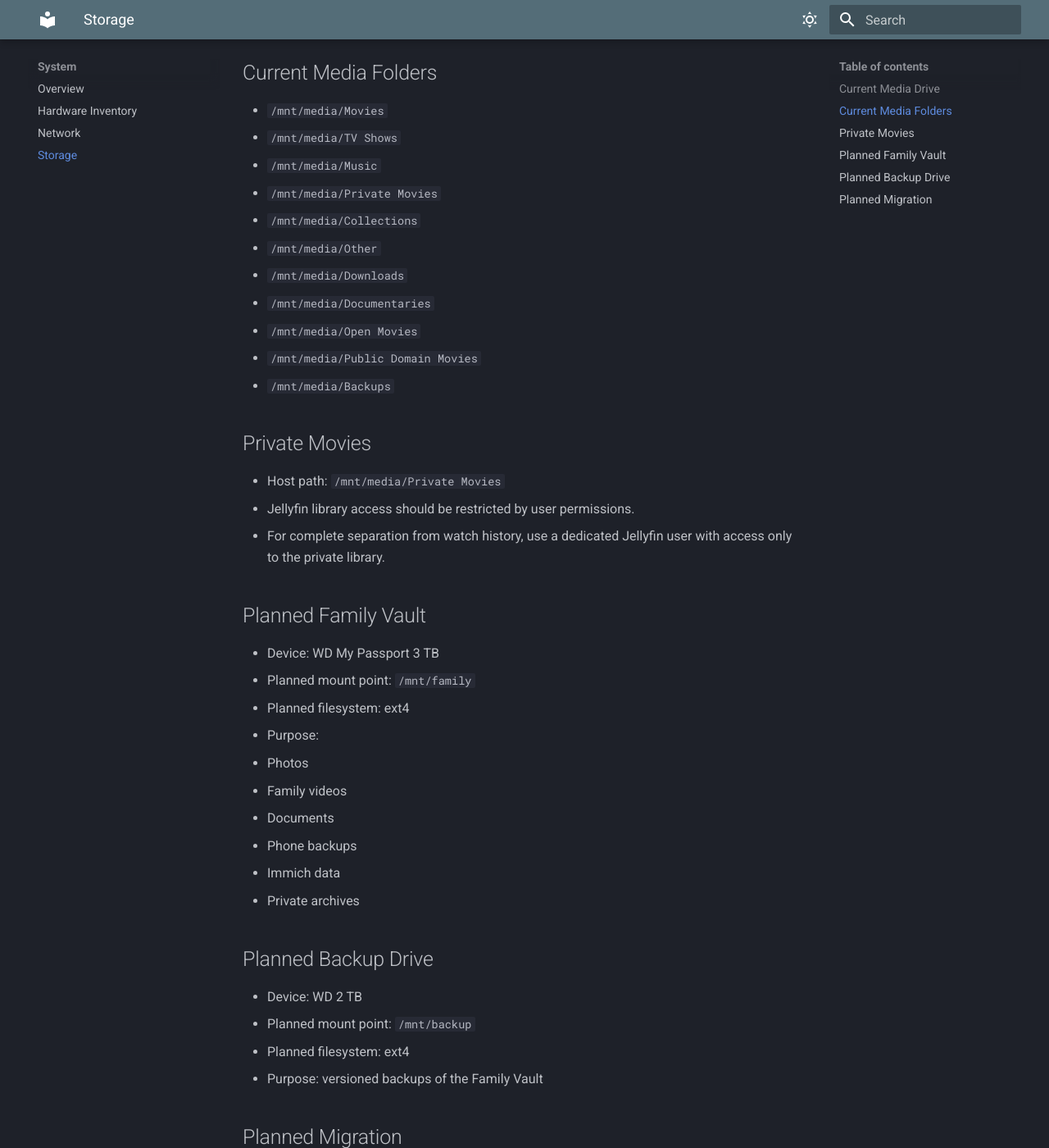
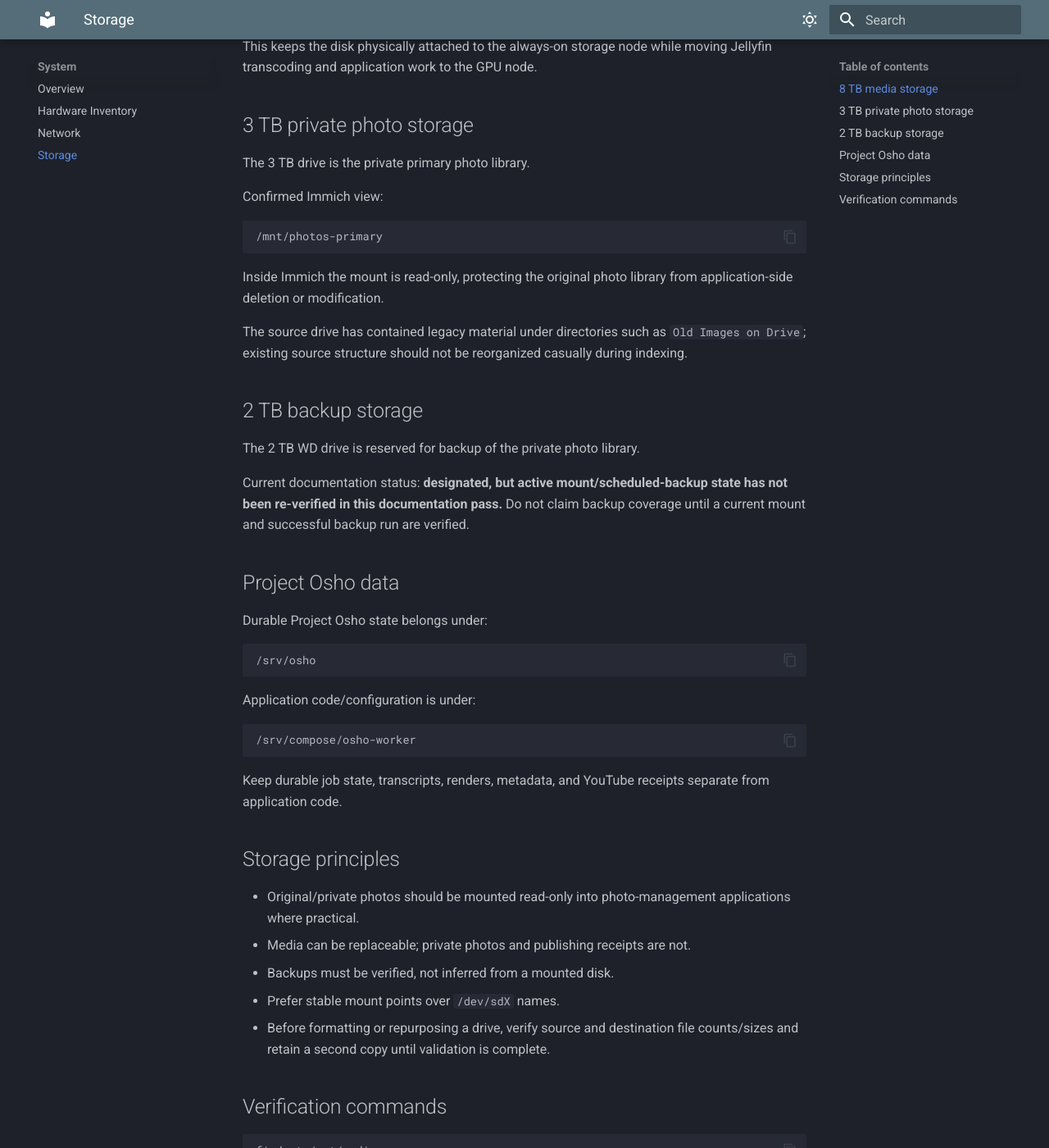
Before and after one commit to prabhat324/p2-home-os, an MkDocs documentation site: the page built from docs/04-storage.md, in a window 1280 px wide and 1400 px high, scrolled down 475 px. Shown: the whole window at 82% size. Built offline with MkDocs 1.6.1 and Material for MkDocs 9.7.7, drawn with Linux system fonts in a browser that asks for light colours; some of the changed text lies outside the part shown.

Commit message:
docs: update storage architecture

````diff
--- a/docs/04-storage.md
+++ b/docs/04-storage.md
@@ -1,114 +1,69 @@
 # Storage Architecture
 
-## Current Media Drive
+## 8 TB media storage
 
-- Device: Seagate Expansion Desktop
-- Capacity: approximately 8 TB
-- Linux device: `/dev/sda2`
+- Device: Seagate Expansion Desktop 8 TB
+- Physical host: `core-01` / `media-server`
 - Mount point: `/mnt/media`
-- Filesystem: NTFS
-- Approximate usage at initial setup: 716 GB used
-- Purpose: replaceable entertainment media and general storage
+- Purpose: Jellyfin media and general family-accessible media storage
 
-## Current Media Folders
+compute-01 consumes the library read-only over NFSv4.2:
 
-- `/mnt/media/Movies`
-- `/mnt/media/TV Shows`
-- `/mnt/media/Music`
-- `/mnt/media/Private Movies`
-- `/mnt/media/Collections`
-- `/mnt/media/Other`
-- `/mnt/media/Downloads`
-- `/mnt/media/Documentaries`
-- `/mnt/media/Open Movies`
-- `/mnt/media/Public Domain Movies`
-- `/mnt/media/Backups`
+```text
+192.168.0.203:/mnt/media -> /mnt/media
+```
 
-## Private Movies
+This keeps the disk physically attached to the always-on storage node while moving Jellyfin transcoding and application work to the GPU node.
 
-- Host path: `/mnt/media/Private Movies`
-- Jellyfin library access should be restricted by user permissions.
-- For complete separation from watch history, use a dedicated Jellyfin user with access only to the private library.
+## 3 TB private photo storage
 
-## Planned Family Vault
+The 3 TB drive is the private primary photo library.
 
-- Device: WD My Passport 3 TB
-- Planned mount point: `/mnt/family`
-- Planned filesystem: ext4
-- Purpose:
-  - Photos
-  - Family videos
-  - Documents
-  - Phone backups
-  - Immich data
-  - Private archives
+Confirmed Immich view:
 
-## Planned Backup Drive
+```text
+/mnt/photos-primary
+```
 
-- Device: WD 2 TB
-- Planned mount point: `/mnt/backup`
-- Planned filesystem: ext4
-- Purpose: versioned backups of the Family Vault
+Inside Immich the mount is read-only, protecting the original photo library from application-side deletion or modification.
 
-## Planned Migration
+The source drive has contained legacy material under directories such as `Old Images on Drive`; existing source structure should not be reorganized casually during indexing.
 
-1. Copy approximately 1 TB of existing photos from the 3 TB drive to a temporary directory on `/mnt/media`.
-2. Verify file count, directory count and total size.
-3. Format the 3 TB drive as ext4.
-4. Mount it permanently at `/mnt/family`.
-5. Restore the photos.
-6. Install and validate Immich.
-7. Format the 2 TB drive as ext4.
-8. Mount it at `/mnt/backup`.
-9. Create the first verified backup.
-10. Keep the temporary 8 TB copy until all verification is complete.
+## 2 TB backup storage
 
-# Storage Architecture
+The 2 TB WD drive is reserved for backup of the private photo library.
 
-## Media Drive
+Current documentation status: **designated, but active mount/scheduled-backup state has not been re-verified in this documentation pass.** Do not claim backup coverage until a current mount and successful backup run are verified.
 
-- Device: Seagate Expansion 8 TB
-- Mount point: `/mnt/media`
-- Filesystem: NTFS
-- Purpose: replaceable entertainment media
+## Project Osho data
 
-Important folders:
+Durable Project Osho state belongs under:
 
-- `/mnt/media/Movies`
-- `/mnt/media/TV Shows`
-- `/mnt/media/Music`
-- `/mnt/media/Private Movies`
-- `/mnt/media/Downloads`
-- `/mnt/media/Documentaries`
-- `/mnt/media/Public Domain Movies`
-- `/mnt/media/Backups`
+```text
+/srv/osho
+```
 
-## Planned Family Vault
+Application code/configuration is under:
 
-- Device: WD My Passport 3 TB
-- Planned mount point: `/mnt/family`
-- Planned filesystem: ext4
-- Purpose:
-  - Photos
-  - Family videos
-  - Documents
-  - Phone backups
-  - Immich storage
+```text
+/srv/compose/osho-worker
+```
 
-## Planned Backup Drive
+Keep durable job state, transcripts, renders, metadata, and YouTube receipts separate from application code.
 
-- Device: WD 2 TB
-- Planned mount point: `/mnt/backup`
-- Planned filesystem: ext4
-- Purpose: backup of selected Family Vault data
+## Storage principles
 
-## Migration Plan
+- Original/private photos should be mounted read-only into photo-management applications where practical.
+- Media can be replaceable; private photos and publishing receipts are not.
+- Backups must be verified, not inferred from a mounted disk.
+- Prefer stable mount points over `/dev/sdX` names.
+- Before formatting or repurposing a drive, verify source and destination file counts/sizes and retain a second copy until validation is complete.
 
-1. Copy existing photos from the 3 TB drive to `/mnt/media/Photo Migration`.
-2. Verify file count and total size.
-3. Format the 3 TB drive as ext4.
-4. Mount it at `/mnt/family`.
-5. Restore the photos.
-6. Install Immich.
-7. Format and mount the 2 TB backup drive.
-8. Create and verify the first backup.
+## Verification commands
+
+```bash
+findmnt /mnt/media
+findmnt /mnt/photos-primary || true
+df -h /mnt/media /mnt/photos-primary 2>/dev/null || true
+lsblk -f
+```
````
